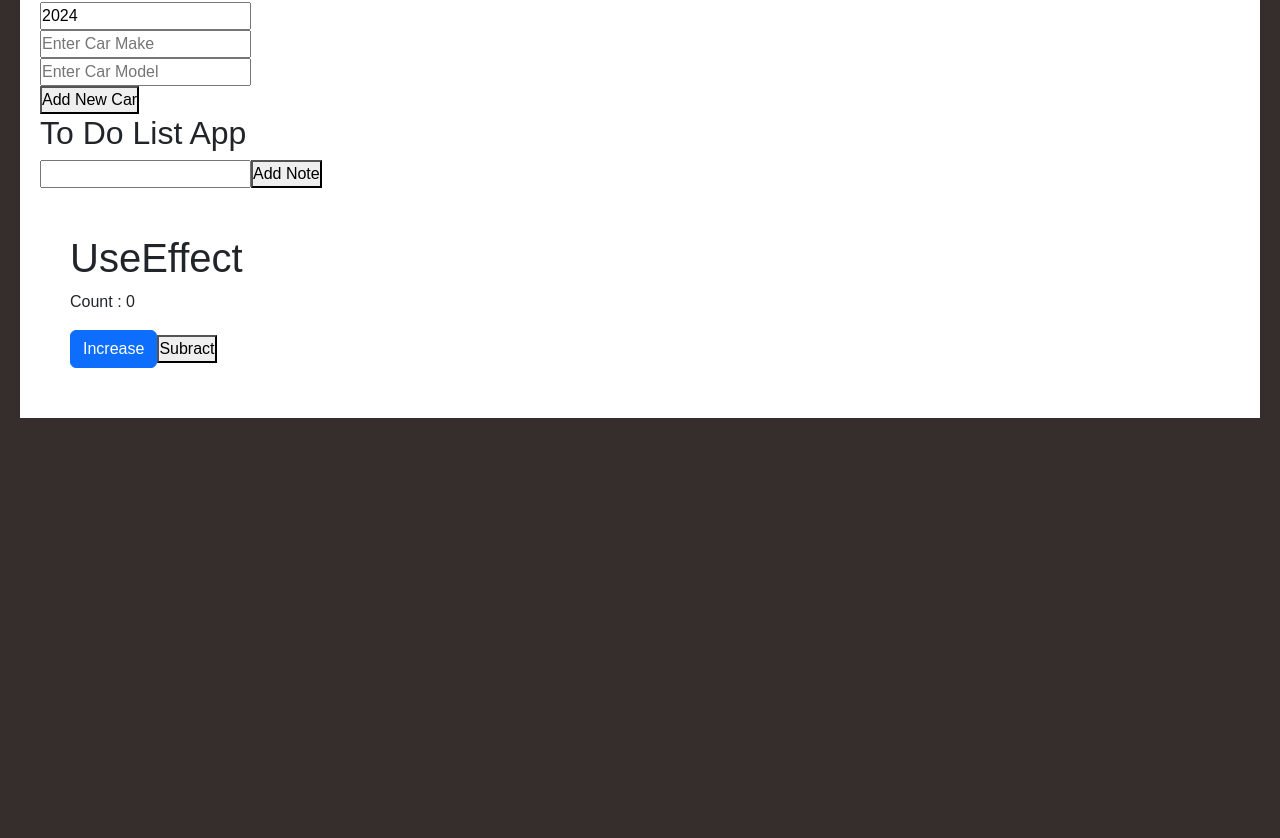
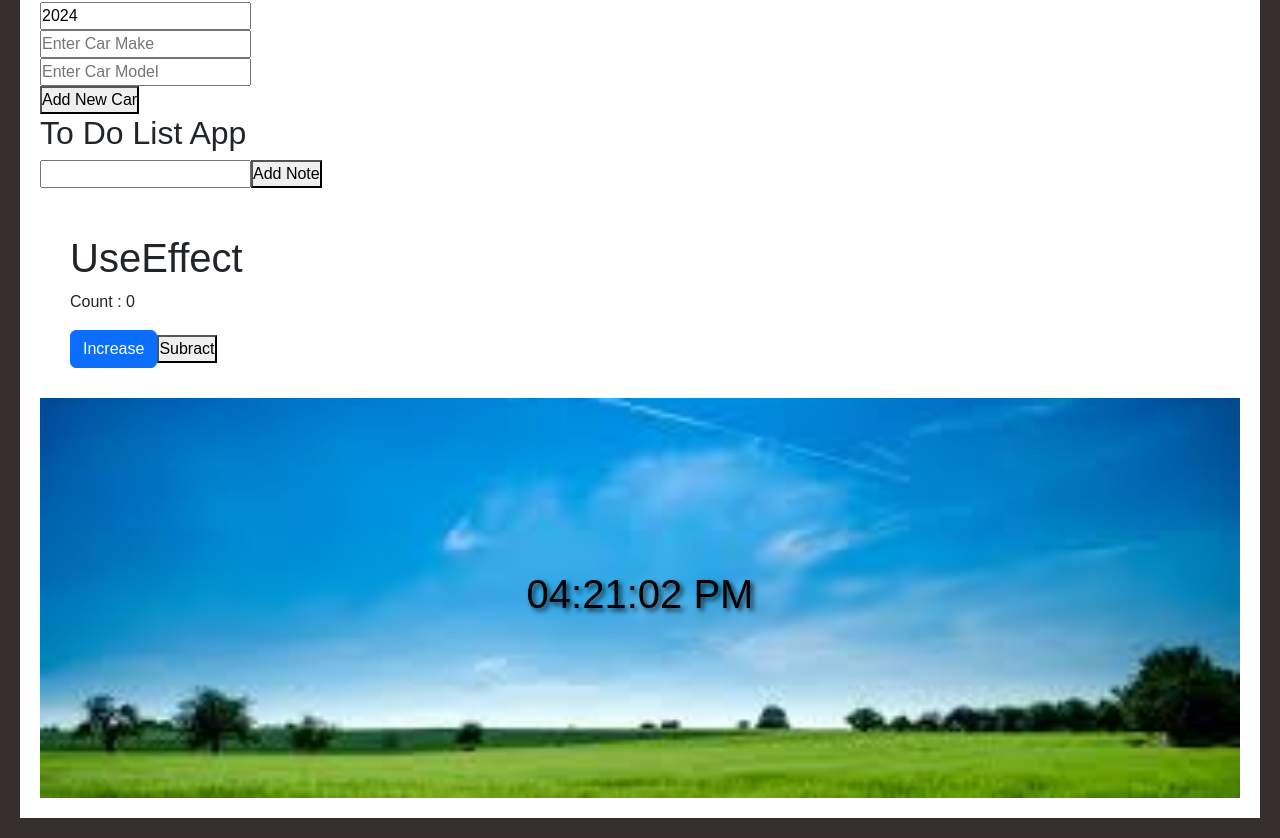
Before and after one commit to Diwakar1210/30daysofReact, a React (Vite) app in the folder 30daysofReact/: page / in a window 1280 px wide. Shown: the part 3793-4631 px from the top of the page. Before the commit the page ends 4231 px from the top, so only its background shows below. Built offline with nearby package versions, Linux system fonts and the light colour scheme; a web font is replaced by a local one.

Commit message:
Created Digital clock component

```diff
--- a/30daysofReact/src/App.jsx
+++ b/30daysofReact/src/App.jsx
@@ -14,6 +14,7 @@ import ArrayOfObjects from "./ArrayOfObjects.jsx";
 import ToDoList from "./ToDoList.jsx";
 import UseEffect from "./UseEffect.jsx";
 import '../node_modules/bootstrap/dist/css/bootstrap.min.css'
+import DigitalClock from "./DigitalClock.jsx";
 
 function App() {
 
@@ -64,6 +65,8 @@ function App() {
     <ToDoList/>
 
     <UseEffect/>
+
+    <DigitalClock/>
     </>
   )
 }
--- /dev/null
+++ b/30daysofReact/src/DigitalClock.jsx
@@ -0,0 +1,35 @@
+import React, {useState,useEffect} from 'react'
+
+const DigitalClock = () => {
+
+    const [time,setTime] = useState(new Date());
+
+    useEffect(()=> {
+        const intervalId = setInterval(()=>{
+            setTime(new Date())
+        },1000)
+    },[])
+
+    function timeFormat(){
+        let hours = time.getHours();
+        let minutes = time.getMinutes();
+        let seconds = time.getSeconds();
+        let meridian = hours >= 12 ? "PM" : "AM";
+
+        hours = hours % 12 || 12;
+
+        return (`${padZero(hours)}:${padZero(minutes)}:${padZero(seconds)} ${meridian}`)
+    }
+
+   function padZero(number){
+    return (number < 10 ? "0" : "") + number
+   }
+
+  return (
+    <div className='DigitalContainer'>
+        <h1>{timeFormat()}</h1>
+    </div>
+  )
+}
+
+export default DigitalClock
--- a/30daysofReact/src/index.css
+++ b/30daysofReact/src/index.css
@@ -66,3 +66,24 @@ html,body{
     text-align: center;
     color: whitesmoke;
 }
+
+.DigitalContainer{
+    min-height: 50vh;
+    background-image: url(./assets/download.jpg);
+    background-position: center;
+    background-repeat: no-repeat;
+    background-size: cover;
+    background-attachment: fixed;
+    display: flex;
+    align-items: center;
+    justify-content: center;
+}
+
+.DigitalContainer h1{
+    color: black;
+    backdrop-filter: blur(5px);
+    width: 100%;
+    text-align: center;
+    padding: 20px 0;
+    text-shadow: 3px 3px 5px hsla(0, 0%, 0%, 0.726);
+}
```
Also changed, not shown: 30daysofReact/src/assets/download.jpg (added).
